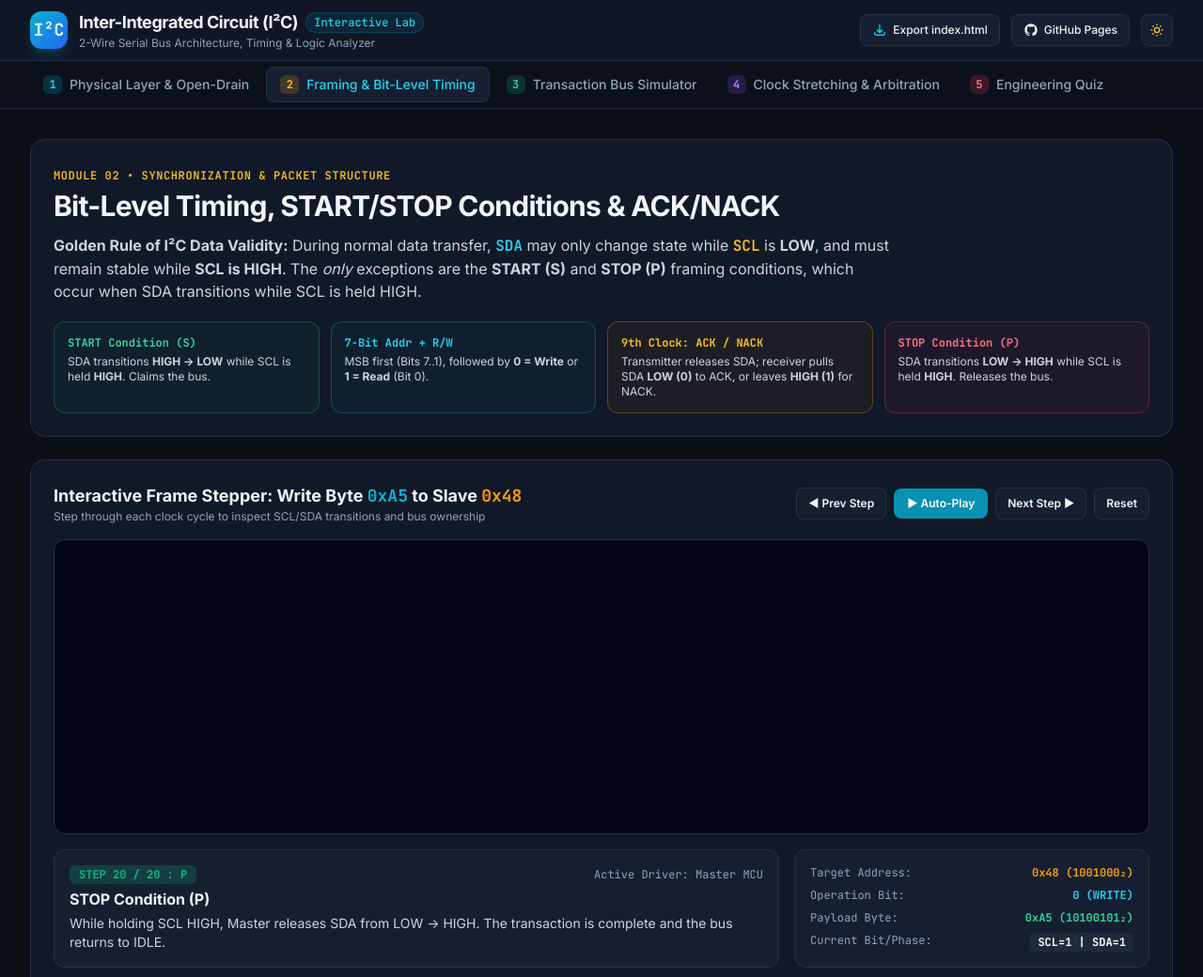
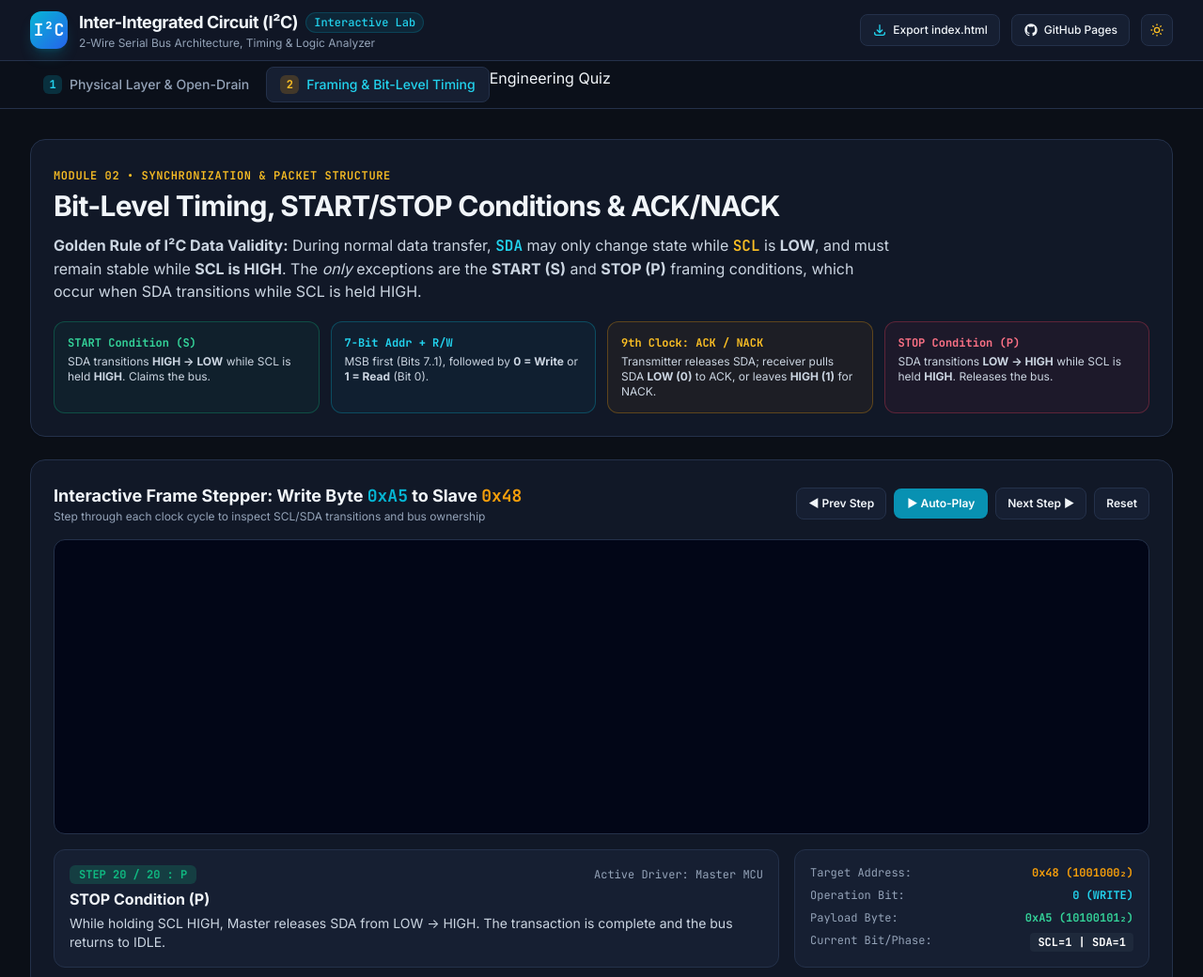
Before and after one commit to quantum-tomography/microcontrollers_interactive_lecture_9, a plain HTML site: page index.html in a window 1280 px wide. Shown: the top 1040 px of the page at 94% size. Drawn offline with nearby package versions, Linux system fonts and the light colour scheme.

Commit message:
Update navigation buttons in index.html
Removed buttons for 'Transaction Bus Simulator', 'Clock Stretching & Arbitration', and 'Engineering Quiz'. Added button for 'Engineering Quiz'.

```diff
--- a/index.html
+++ b/index.html
@@ -957,17 +957,7 @@ url:e,reason:"blocked_domain_not_allowlisted"},b.parentOrigin);throw new DOMExce
           <span class="w-5 h-5 rounded-md bg-amber-500/20 text-amber-600 dark:text-amber-400 font-mono text-xs flex items-center justify-center font-bold">2</span>
           Framing &amp; Bit-Level Timing
         </button>
-        <button data-tab="mod3" class="nav-tab px-3.5 py-2 rounded-lg text-xs sm:text-sm font-medium whitespace-nowrap transition flex items-center gap-2 cursor-pointer text-slate-600 dark:text-slate-400">
-          <span class="w-5 h-5 rounded-md bg-emerald-500/20 text-emerald-600 dark:text-emerald-400 font-mono text-xs flex items-center justify-center font-bold">3</span>
-          Transaction Bus Simulator
-        </button>
-        <button data-tab="mod4" class="nav-tab px-3.5 py-2 rounded-lg text-xs sm:text-sm font-medium whitespace-nowrap transition flex items-center gap-2 cursor-pointer text-slate-600 dark:text-slate-400">
-          <span class="w-5 h-5 rounded-md bg-violet-500/20 text-violet-600 dark:text-violet-400 font-mono text-xs flex items-center justify-center font-bold">4</span>
-          Clock Stretching &amp; Arbitration
-        </button>
-        <button data-tab="mod5" class="nav-tab px-3.5 py-2 rounded-lg text-xs sm:text-sm font-medium whitespace-nowrap transition flex items-center gap-2 cursor-pointer text-slate-600 dark:text-slate-400">
-          <span class="w-5 h-5 rounded-md bg-rose-500/20 text-rose-600 dark:text-rose-400 font-mono text-xs flex items-center justify-center font-bold">5</span>
-          Engineering Quiz
+   Engineering Quiz
         </button>
       </div>
     </nav>
```
